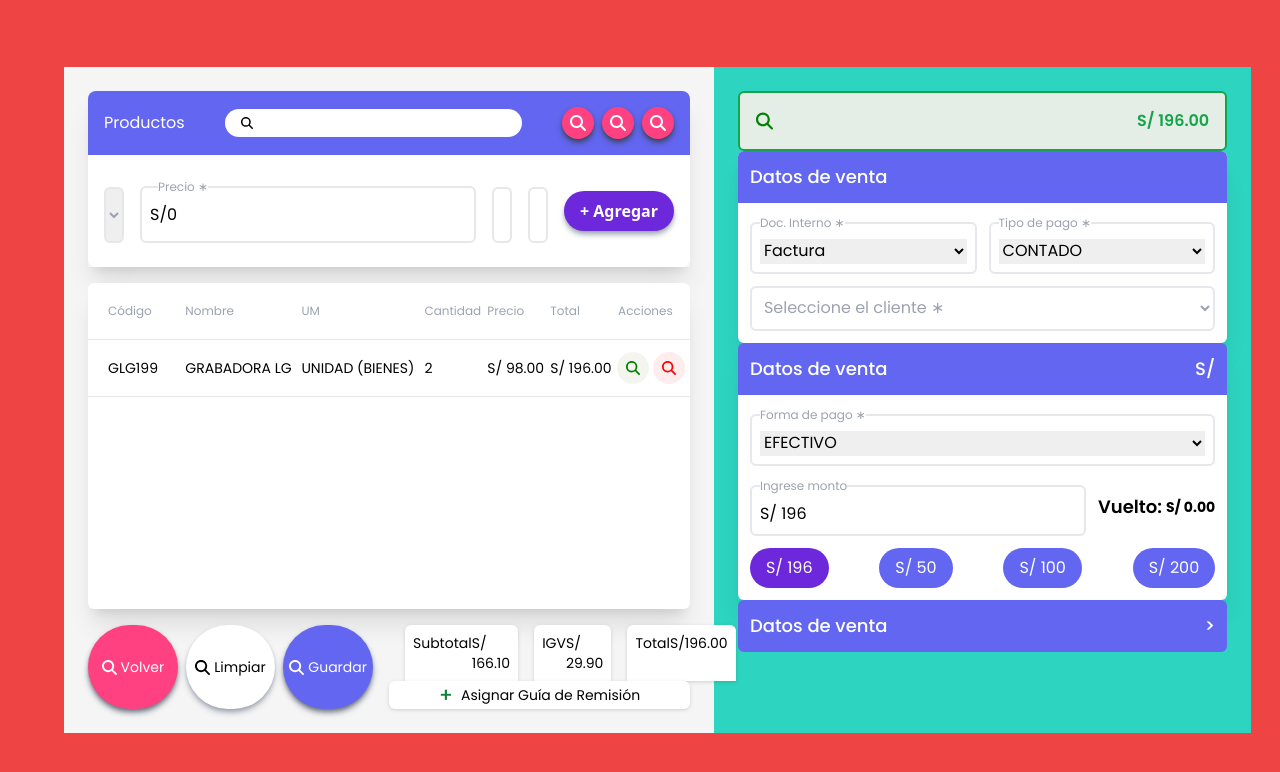
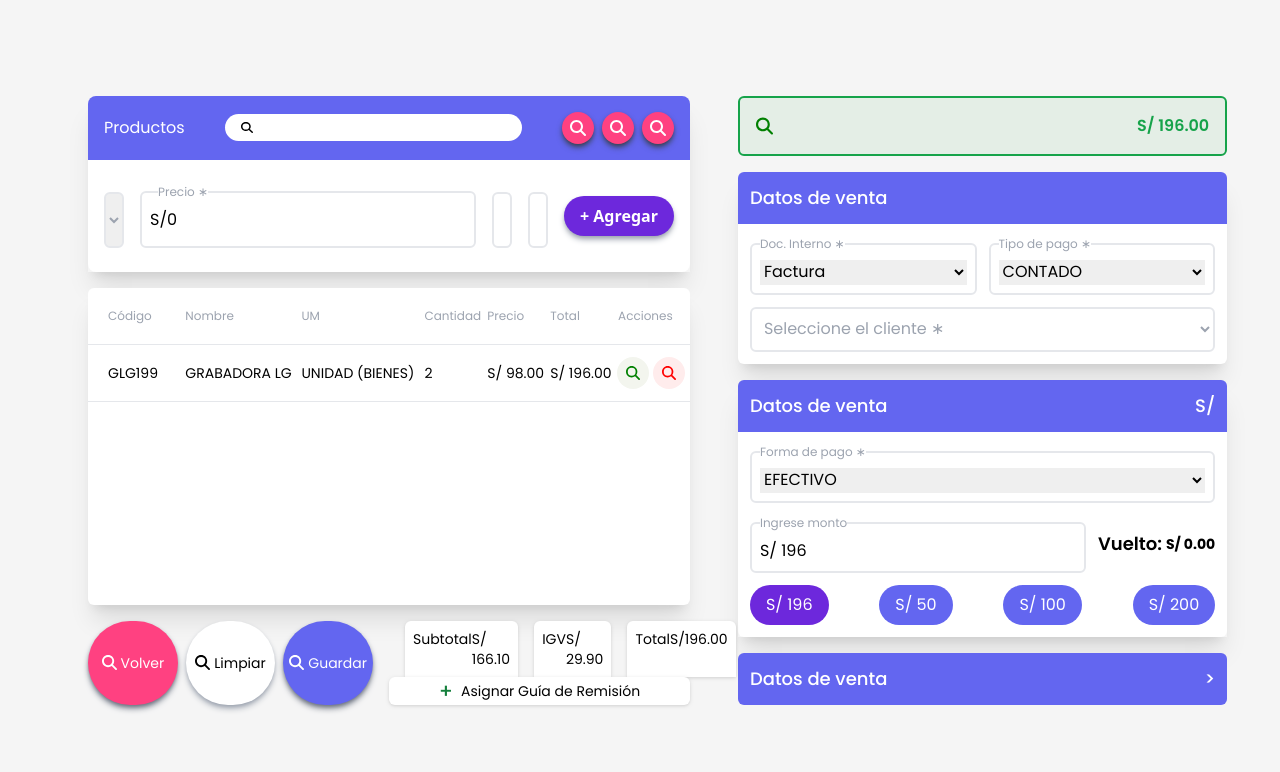
Before and after one commit to daneus/angular-testing, an Angular app: page / in a window 1280 px wide. Shown: the top 772 px of the page. Built offline with nearby package versions, Linux system fonts and the light colour scheme.

Commit message:
Finished project, reserved for further responsive design and logic integration

```diff
--- a/src/app/app.component.html
+++ b/src/app/app.component.html
@@ -1,11 +1,11 @@
-<div class="bg-red-500 h-screen w-screen flex justify-center items-center">
-  <main class="flex flex-row h-5/6">
-    <div class="h-full w-2/3 p-6 flex flex-col gap-4" id="gray-bg">
+<div class="h-screen w-screen flex justify-center items-center" id="gray-bg">
+  <main class="flex flex-row">
+    <div class="w-2/3 p-6 flex flex-col gap-4" id="gray-bg">
       <app-barra-busqueda class="w-full h-44"></app-barra-busqueda>
       <app-tabla-items class="h-full"></app-tabla-items>
       <app-botones-total></app-botones-total>
     </div>
-    <div class="h-full flex-1 bg-teal-400 p-6">
+    <div class="h-full flex-1 p-6" id="gray-bg">
       <app-componente-derecha></app-componente-derecha>
     </div>
   </main>
--- a/src/app/componentes/botones-total/botones-total.component.html
+++ b/src/app/componentes/botones-total/botones-total.component.html
@@ -56,7 +56,7 @@
       </div>
     </div>
     <div
-      class="font-poppins flex justify-center items-center h-full bg-white rounded-md drop-shadow gap-2 text-sm"
+      class="font-poppins flex justify-center items-center h-full bg-white rounded-md drop-shadow gap-2 text-sm hover:cursor-pointer"
     >
       <span class="text-green-700 font-medium text-xl">+</span> Asignar Guía de
       Remisión
--- a/src/app/componentes/componente-derecha/componente-derecha.component.html
+++ b/src/app/componentes/componente-derecha/componente-derecha.component.html
@@ -1,4 +1,4 @@
-<div class="flex-col">
+<div class="flex-col flex gap-4">
   <div
     class="flex justify-between border-2 p-4 rounded-md border-green-600 bg-verdeBG2"
   >
@@ -98,7 +98,9 @@
     </div>
   </div>
   <div class="flex w-full bg-azul justify-between rounded-md">
-    <div class="text-lg font-poppins p-3 font-medium text-white">
+    <div
+      class="text-lg font-poppins p-3 font-medium text-white hover:cursor-pointer"
+    >
       Datos de venta
     </div>
     <div class="text-lg font-poppins p-3 font-medium text-white">></div>
```
